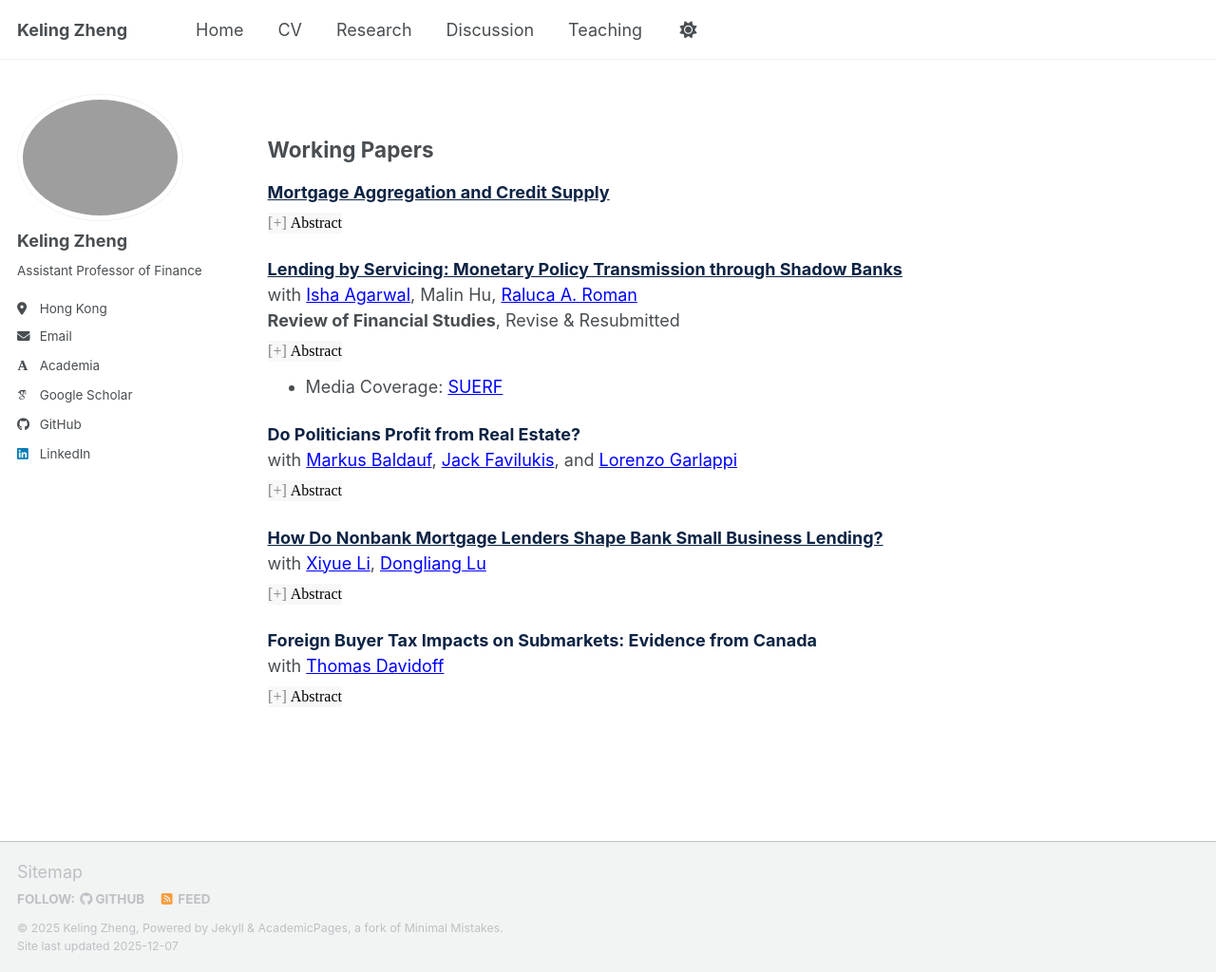
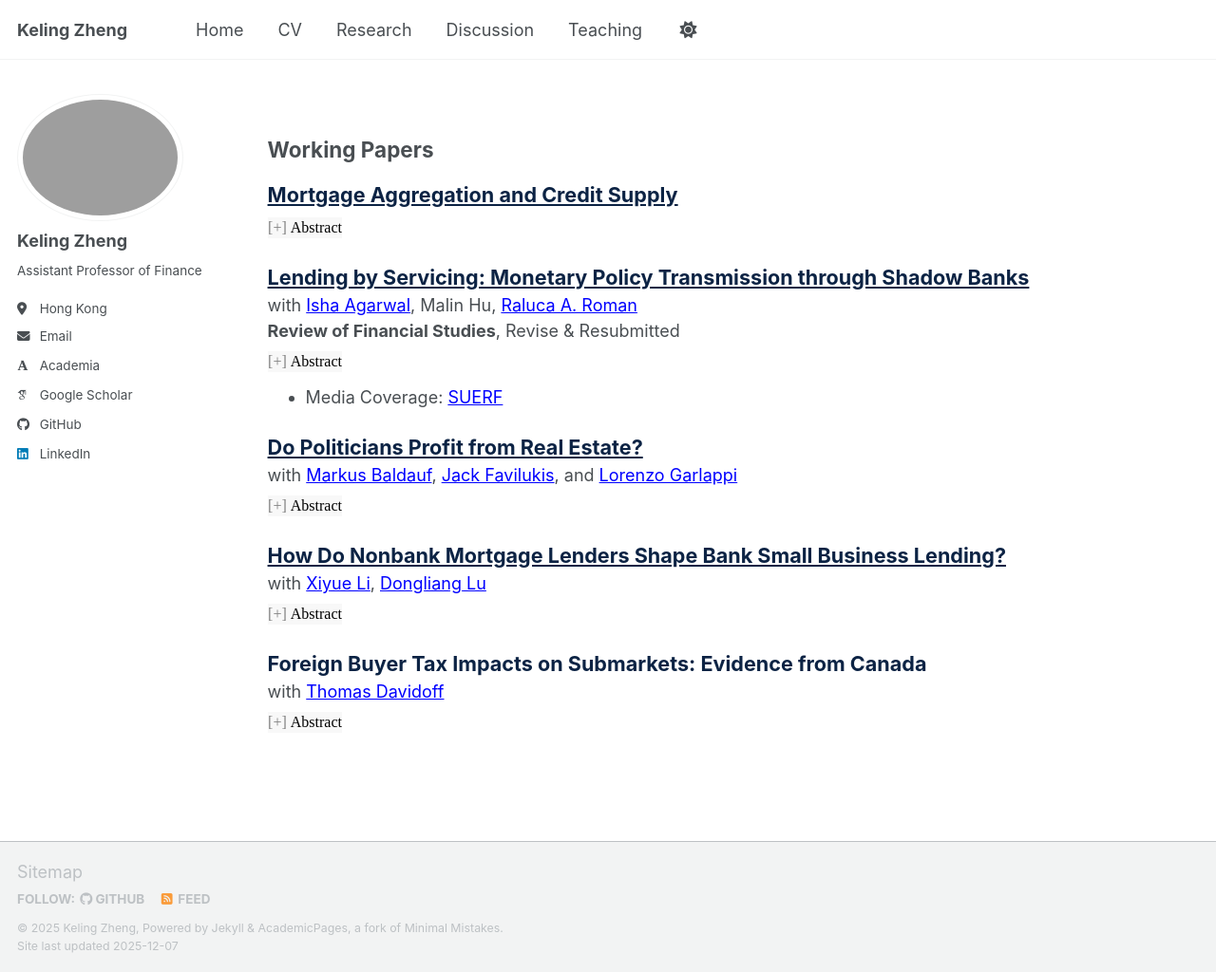
Before and after one commit to Keling-Zheng/Keling-Zheng.github.io, a Jekyll site: the page built from _pages/publications.html, in a window 1280 px wide and 1024 px high. Shown: the whole window at 95% size. Built offline with Jekyll 4.4.1, drawn with Linux system fonts in a browser that asks for light colours; some web fonts are replaced; a script bundle is joined from its source files by our own code; library files that are not in the unit come from our copies.

Commit message:
Update publications.html

```diff
--- a/_pages/publications.html
+++ b/_pages/publications.html
@@ -58,7 +58,7 @@ author_profile: true
 <h2 id="working-papers">Working Papers</h2>
 
 <p>
-  <a style="text-decoration:underline; color:rgb(12, 35, 68); font-weight:bold" href="http://keling-zheng.github.io/files/papers/aggregation.pdf">Mortgage Aggregation and Credit Supply</a>
+  <a style="font-size: 1.2em; text-decoration:underline; color:rgb(12, 35, 68); font-weight:bold" href="http://keling-zheng.github.io/files/papers/aggregation.pdf">Mortgage Aggregation and Credit Supply</a>
   <br>
     <button class="abstract-button" data-target="aggregation" style="margin-top:8px; margin-right: 10px;">Abstract</button>
 </p>
@@ -67,7 +67,7 @@ author_profile: true
 </div>
 
 <p>
-    <a style="text-decoration:underline; color:rgb(12, 35, 68); font-weight:bold" href="http://keling-zheng.github.io/files/papers/si.pdf">Lending by Servicing: Monetary Policy Transmission through Shadow Banks</a>
+    <a style="font-size: 1.2em; text-decoration:underline; color:rgb(12, 35, 68); font-weight:bold" href="http://keling-zheng.github.io/files/papers/si.pdf">Lending by Servicing: Monetary Policy Transmission through Shadow Banks</a>
     <br>with <a style="text-decoration:underline; color:blue" href="https://agarwalisha.com/">Isha Agarwal</a>, Malin Hu, <a style="text-decoration:underline; color:blue" href="https://www.philadelphiafed.org/our-people/raluca-a-roman">Raluca A. Roman</a>
     <br><strong>Review of Financial Studies</strong>, Revise & Resubmitted
     <br>
@@ -81,7 +81,7 @@ author_profile: true
 </div>
 
 <p>
-    <a style="text-decoration:none; color:rgb(12, 35, 68); font-weight:bold" href="http://keling-zheng.github.io/files/papers/politician.pdf">Do Politicians Profit from Real Estate?</a>
+    <a style="font-size: 1.2em; text-decoration:underline; color:rgb(12, 35, 68); font-weight:bold" href="http://keling-zheng.github.io/files/papers/politician.pdf">Do Politicians Profit from Real Estate?</a>
     <br>with <a style="text-decoration:underline; color:blue" href="https://sites.google.com/site/mbaldauf/">Markus Baldauf</a>, <a style="text-decoration:underline; color:blue" href="https://sites.google.com/site/jackfavilukis/home">Jack Favilukis</a>, and <a style="text-decoration:underline; color:blue" href="https://sites.google.com/site/lorenzogarlappi/">Lorenzo Garlappi</a>
     <br>
       <button class="abstract-button" data-target="llm_advice" style="margin-top:8px">Abstract</button>
@@ -91,7 +91,7 @@ author_profile: true
 </div>
 
 <p>
-  <a style="text-decoration:underline; color:rgb(12, 35, 68); font-weight:bold" href="http://keling-zheng.github.io/files/papers/sbl.pdf">How Do Nonbank Mortgage Lenders Shape Bank Small Business Lending?</a>
+  <a style="font-size: 1.2em; text-decoration:underline; color:rgb(12, 35, 68); font-weight:bold" href="http://keling-zheng.github.io/files/papers/sbl.pdf">How Do Nonbank Mortgage Lenders Shape Bank Small Business Lending?</a>
   <br>with <a style="text-decoration:underline; color:blue" href="https://www.ellenxiyueli.com/">Xiyue Li</a>, <a style="text-decoration:underline; color:blue" href="https://www.donglianglu.com/">Dongliang Lu</a>
   <br>
     <button class="abstract-button" data-target="agnostic_dp" style="margin-top:8px; margin-right: 10px;">Abstract</button>
@@ -101,7 +101,7 @@ author_profile: true
 </div>
 
 <p>
-  <a style="text-decoration:none; color:rgb(12, 35, 68); font-weight:bold" href="http://keling-zheng.github.io/files/papers/fbt.pdf">Foreign Buyer Tax Impacts on Submarkets: Evidence from Canada</a>
+  <a style="font-size: 1.2em; text-decoration:none; color:rgb(12, 35, 68); font-weight:bold" href="http://keling-zheng.github.io/files/papers/fbt.pdf">Foreign Buyer Tax Impacts on Submarkets: Evidence from Canada</a>
   <br>with <a style="text-decoration:underline; color:blue" href="https://blogs.ubc.ca/davidoff/">Thomas Davidoff</a>
   <br>
     <button class="abstract-button" data-target="agnostic_dp" style="margin-top:8px; margin-right: 10px;">Abstract</button>
```
